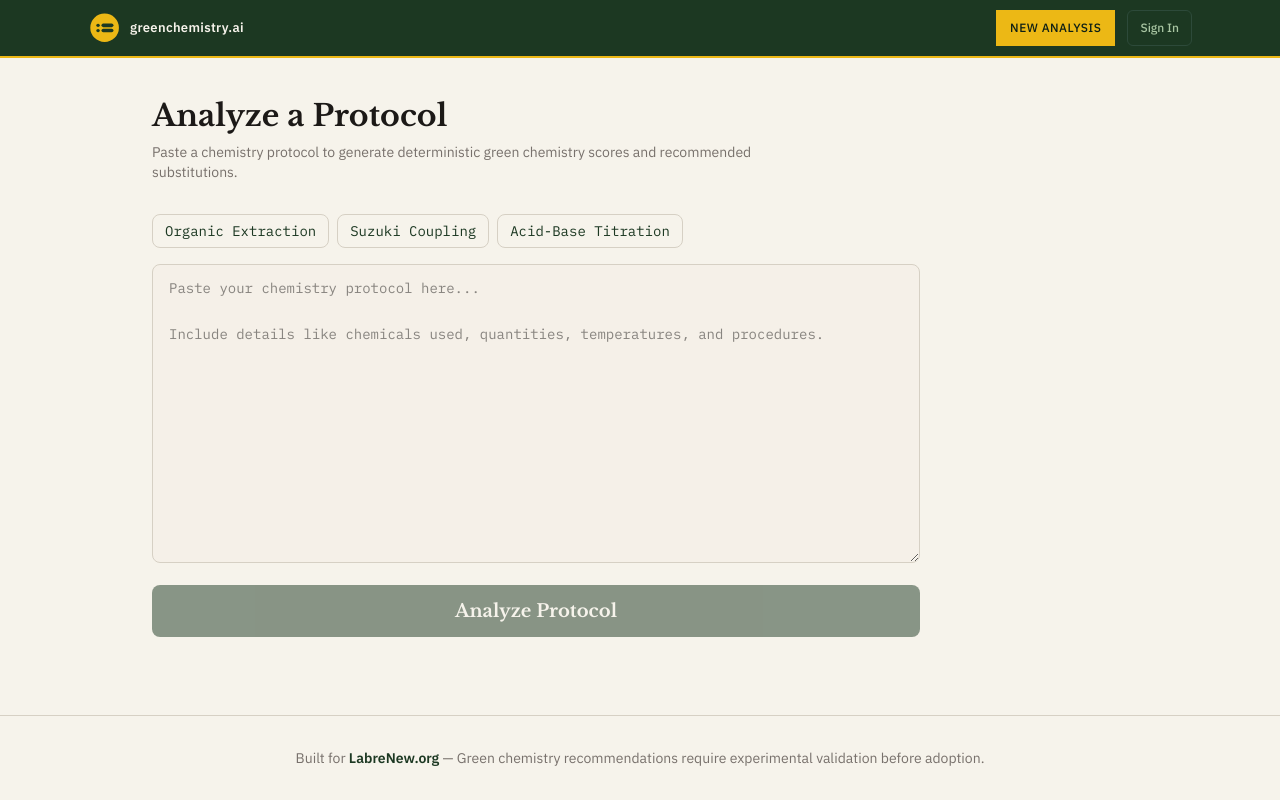
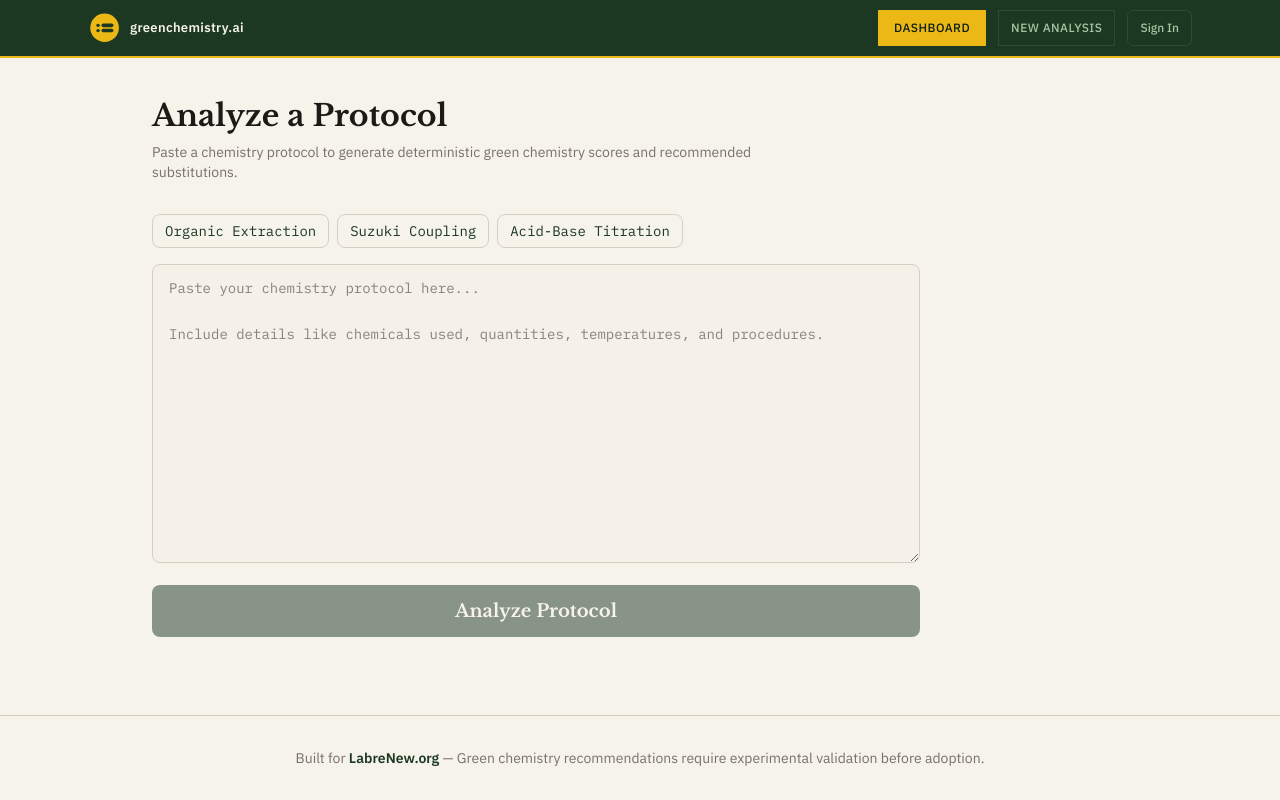
Before and after one commit to TheEnigmaticT/greenprotocol, a Next.js app: page /analyze in a window 1280 px wide. Built offline with nearby package versions, Linux system fonts and the light colour scheme; no server answers.

Commit message:
ux: make Dashboard the primary AppShell CTA with circle avatar
Replace the gold New Analysis pill and emailed UserMenu trigger so Decisions/Atlas chrome leads with Dashboard, treats New Analysis as a ghost action, and uses a top-right initial avatar with no email in the bar.

```diff
--- a/components/AppShell.tsx
+++ b/components/AppShell.tsx
@@ -14,7 +14,7 @@ export default function AppShell({
   analysisId,
   activeTab,
   historyHref = '/dashboard',
-  historyLabel = 'History',
+  historyLabel = 'Dashboard',
   onNewAnalysis,
 }: {
   children: React.ReactNode
@@ -27,6 +27,8 @@ export default function AppShell({
   const inAnalysis = Boolean(analysisId)
   const decisionsHref = analysisId ? `/analyze/${analysisId}` : '/analyze'
   const atlasHref = analysisId ? `/analyze/${analysisId}/evidence` : undefined
+  const dashboardHref = historyHref || '/dashboard'
+  const dashboardLabel = historyLabel === 'History' ? 'Dashboard' : historyLabel || 'Dashboard'
 
   const chromeLabel =
     'font-[family-name:var(--font-sans)] text-[12px] font-medium tracking-[0.04em]'
@@ -34,7 +36,7 @@ export default function AppShell({
   return (
     <div className="min-h-screen flex flex-col" style={{ background: '#F6F3EB' }}>
       <header className="print:hidden sticky top-0 z-40" style={{ background: '#1C3822', color: '#F6F3EB' }}>
-        <div className={`${CONTENT_COL} flex min-h-14 items-center justify-between gap-3`}>
+        <div className={`${CONTENT_COL} flex min-h-14 items-center gap-3`}>
           <Link
             href="/"
             className="flex items-center gap-2.5 min-w-0 shrink-0"
@@ -57,7 +59,7 @@ export default function AppShell({
 
           {inAnalysis && (
             <nav
-              className="hidden sm:flex items-stretch justify-center gap-1 flex-1 min-w-0"
+              className="hidden sm:flex items-stretch justify-center gap-1 shrink-0"
               aria-label="In this analysis"
             >
               <Link
@@ -87,28 +89,51 @@ export default function AppShell({
             </nav>
           )}
 
-          <div className="flex items-center gap-2.5 sm:gap-3 justify-end shrink-0">
+          {/* Spacer pushes primary actions + avatar to the right */}
+          <div className="flex-1 min-w-0" aria-hidden="true" />
+
+          <div className="flex items-center gap-2 sm:gap-3 justify-end shrink-0">
+            {/* Primary CTA: Dashboard */}
+            <Link
+              href={dashboardHref}
+              className={`inline-flex items-center justify-center min-h-9 px-3.5 sm:px-4 ${chromeLabel} uppercase`}
+              style={{ background: '#ECB815', color: '#0D1F16' }}
+            >
+              {dashboardLabel}
+            </Link>
+
+            {/* Secondary: New Analysis — quieter ghost */}
             {onNewAnalysis ? (
               <button
                 type="button"
                 onClick={onNewAnalysis}
-                className={`inline-flex items-center justify-center min-h-9 px-2.5 sm:px-3.5 ${chromeLabel} uppercase cursor-pointer`}
-                style={{ background: '#ECB815', color: '#0D1F16' }}
+                className={`inline-flex items-center justify-center min-h-9 px-2.5 sm:px-3 ${chromeLabel} uppercase cursor-pointer border`}
+                style={{
+                  background: 'transparent',
+                  color: '#A8C5A2',
+                  borderColor: '#2D4A3A',
+                }}
               >
                 New Analysis
               </button>
             ) : (
               <Link
                 href={NEW_ANALYSIS_HREF}
-                className={`inline-flex items-center justify-center min-h-9 px-2.5 sm:px-3.5 ${chromeLabel} uppercase`}
-                style={{ background: '#ECB815', color: '#0D1F16' }}
+                className={`inline-flex items-center justify-center min-h-9 px-2.5 sm:px-3 ${chromeLabel} uppercase border`}
+                style={{
+                  background: 'transparent',
+                  color: '#A8C5A2',
+                  borderColor: '#2D4A3A',
+                }}
               >
                 New Analysis
               </Link>
             )}
+
+            {/* Top-right circular account control */}
             <UserMenu
-              historyHref={historyHref}
-              historyLabel={historyLabel}
+              historyHref={dashboardHref}
+              historyLabel={dashboardLabel}
               chrome="dark"
             />
           </div>
--- a/components/UserMenu.tsx
+++ b/components/UserMenu.tsx
@@ -4,10 +4,29 @@ import { createClient } from '@/lib/supabase/client'
 import { useEffect, useState, useRef } from 'react'
 import { useRouter } from 'next/navigation'
 import type { User } from '@supabase/supabase-js'
+import { NEW_ANALYSIS_HREF } from '@/lib/analysis-session'
+
+function avatarInitials(user: User): string {
+  const meta = user.user_metadata as Record<string, unknown> | undefined
+  const name =
+    (typeof meta?.full_name === 'string' && meta.full_name) ||
+    (typeof meta?.name === 'string' && meta.name) ||
+    ''
+  const parts = name.trim().split(/\s+/).filter(Boolean)
+  if (parts.length >= 2) {
+    return (parts[0][0] + parts[1][0]).toUpperCase()
+  }
+  if (parts.length === 1 && parts[0].length > 0) {
+    return parts[0][0].toUpperCase()
+  }
+  const local = user.email?.split('@')[0] ?? ''
+  if (local.length >= 2) return local.slice(0, 2).toUpperCase()
+  return (user.email?.[0] ?? 'U').toUpperCase()
+}
 
 export default function UserMenu({
   historyHref = '/dashboard',
-  historyLabel = 'History',
+  historyLabel = 'Dashboard',
   chrome = 'light',
 }: {
   historyHref?: string
@@ -79,10 +98,10 @@ export default function UserMenu({
     )
   }
 
-  const initials = (user.email?.[0] ?? 'U').toUpperCase()
+  const initials = avatarInitials(user)
   // History and Dashboard are the same destination in this app; prefer one label.
   const accountHref = historyHref || '/dashboard'
-  const accountLabel = historyLabel === 'History' ? 'Dashboard' : historyLabel
+  const accountLabel = historyLabel === 'History' ? 'Dashboard' : historyLabel || 'Dashboard'
 
   return (
     <div ref={rootRef} className="relative">
@@ -92,21 +111,18 @@ export default function UserMenu({
         aria-expanded={open}
         aria-label="Account menu"
         onClick={() => setOpen(v => !v)}
-        className="inline-flex items-center gap-2 min-h-9 px-2.5 text-[12px] font-medium font-[family-name:var(--font-sans)] rounded-md border cursor-pointer"
-        style={{ color: triggerColor, borderColor: triggerBorder, background: 'transparent' }}
+        className="inline-flex items-center justify-center w-9 h-9 rounded-full cursor-pointer shrink-0 border-0 p-0"
+        style={{
+          background: onDarkChrome ? '#F6F3EB' : '#1C3822',
+          color: onDarkChrome ? '#1C3822' : '#F6F3EB',
+        }}
       >
         <span
-          className="inline-flex items-center justify-center w-6 h-6 rounded-full text-[11px] font-semibold shrink-0"
-          style={{
-            background: onDarkChrome ? '#2D4A3A' : '#E8E2D6',
-            color: onDarkChrome ? '#F6F3EB' : '#1C3822',
-          }}
+          className="text-[13px] font-semibold font-[family-name:var(--font-sans)] leading-none select-none"
           aria-hidden="true"
         >
           {initials}
         </span>
-        <span className="hidden lg:inline max-w-[140px] truncate">{user.email}</span>
-        <span aria-hidden="true" className="text-[10px] opacity-70">▾</span>
       </button>
 
       {open && (
@@ -129,6 +145,15 @@ export default function UserMenu({
           >
             {accountLabel}
           </a>
+          <a
+            role="menuitem"
+            href={NEW_ANALYSIS_HREF}
+            className="block px-3 py-2.5 text-[13px] font-medium font-[family-name:var(--font-sans)] hover:bg-[#EFE9DF]"
+            style={{ color: itemColor }}
+            onClick={() => setOpen(false)}
+          >
+            New Analysis
+          </a>
           <button
             role="menuitem"
             type="button"
```
